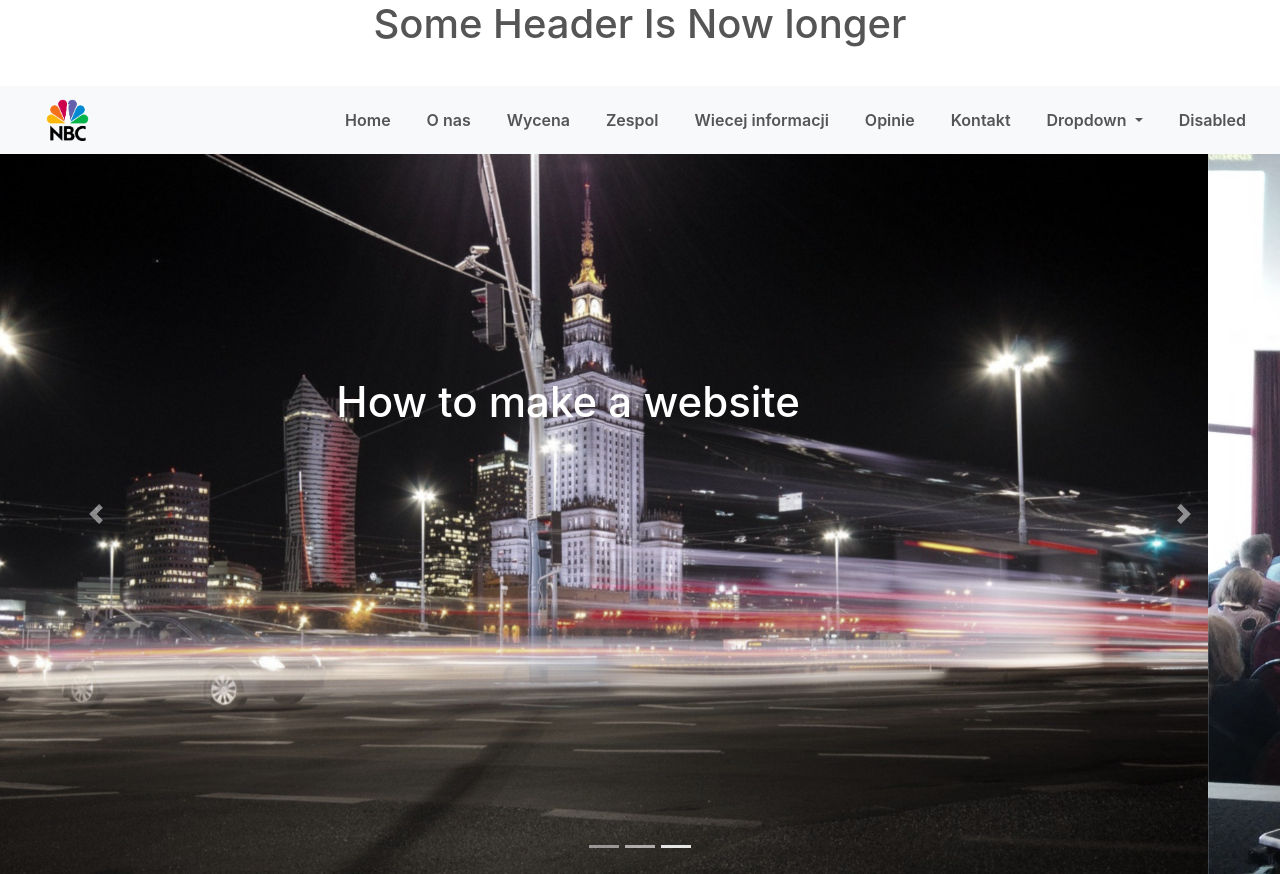
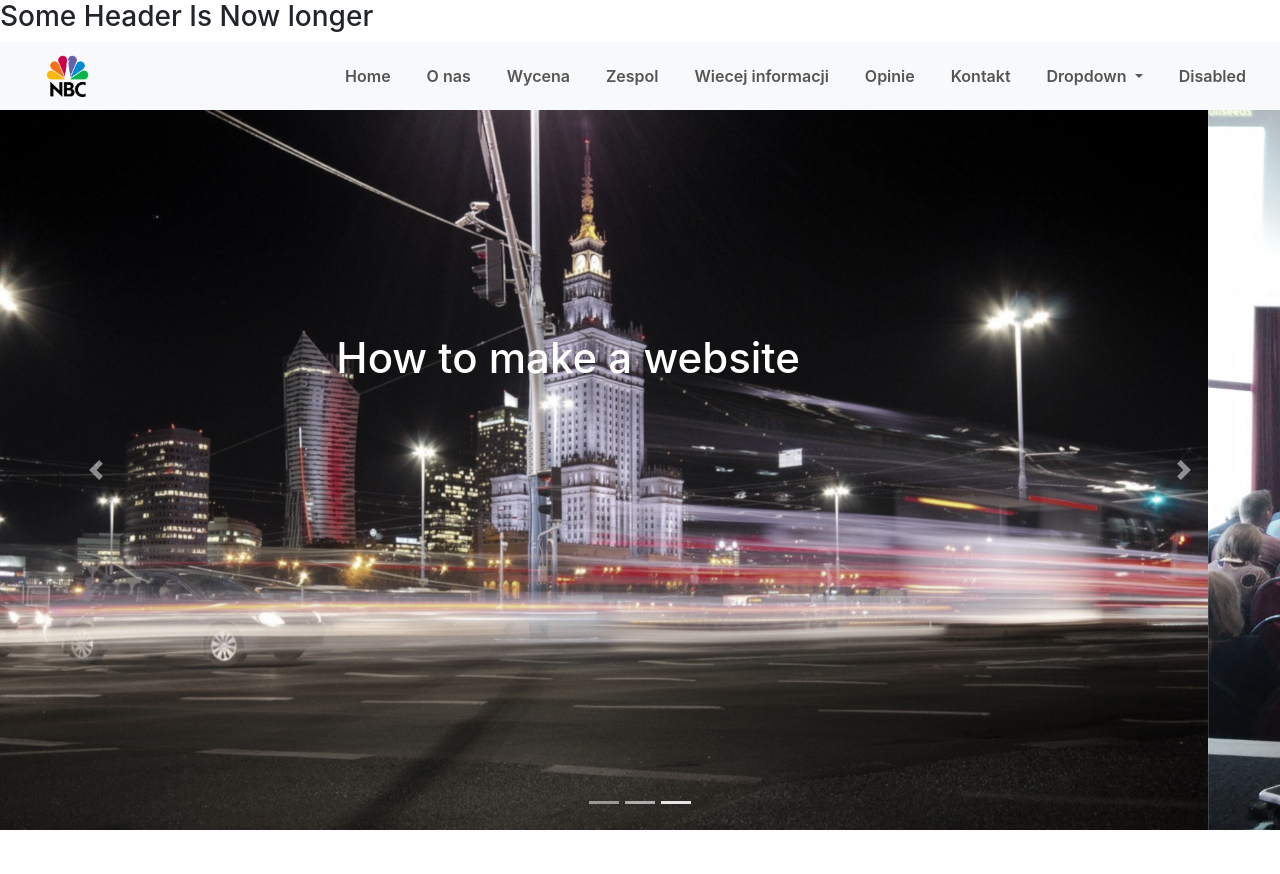
Before and after one commit to lasercatcodes/kevin, a plain HTML site: page index.html in a window 1280 px wide. Shown: the top 874 px of the page. Drawn offline with nearby package versions, Linux system fonts and the light colour scheme.

Commit message:
Changed to h3

```diff
--- a/index.html
+++ b/index.html
@@ -12,7 +12,7 @@
 <body>
 <!-- Navigation bar -->
 <section id="nav-bar">
-  <h1>Some Header Is Now longer</h1>
+  <h3>Some Header Is Now longer</h3>
   <nav class="navbar navbar-expand-lg navbar-light bg-light">
   <a class="navbar-brand" href="#"><img src="img/logo.png"></a>
   <button class="navbar-toggler" type="button" data-toggle="collapse" data-target="#navbarSupportedContent" aria-controls="navbarSupportedContent" aria-expanded="false" aria-label="Toggle navigation">
```
